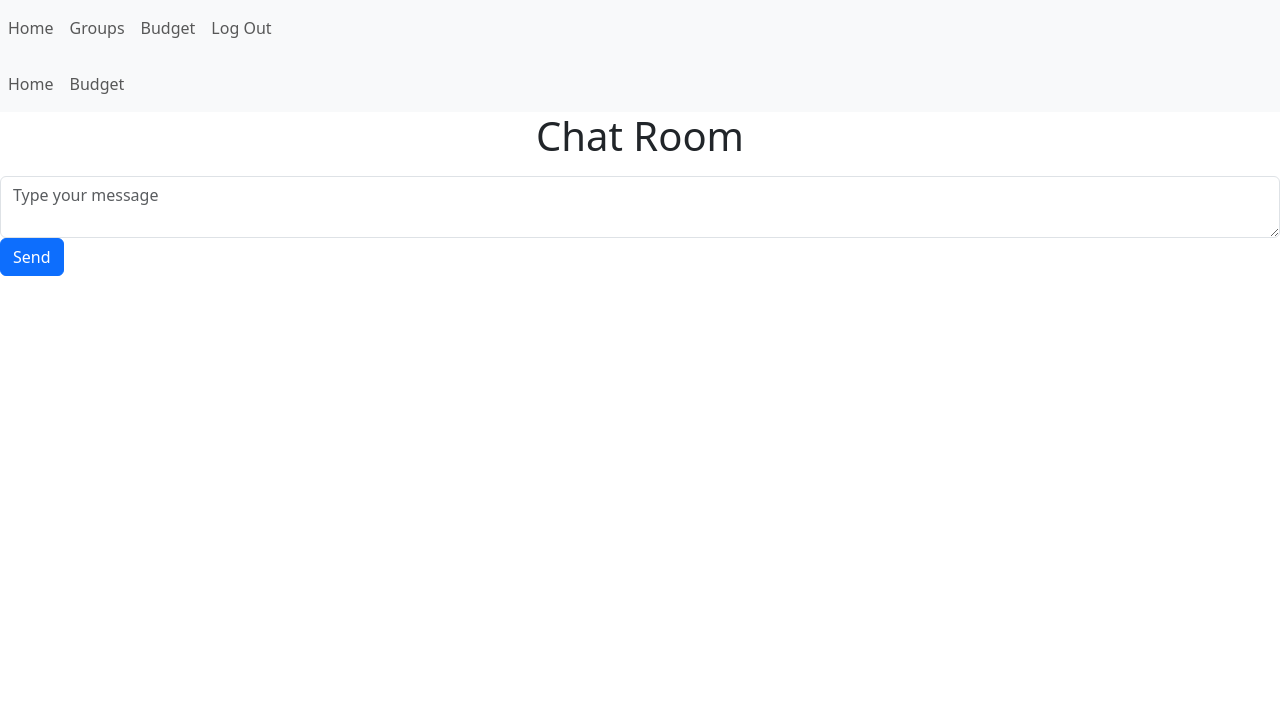
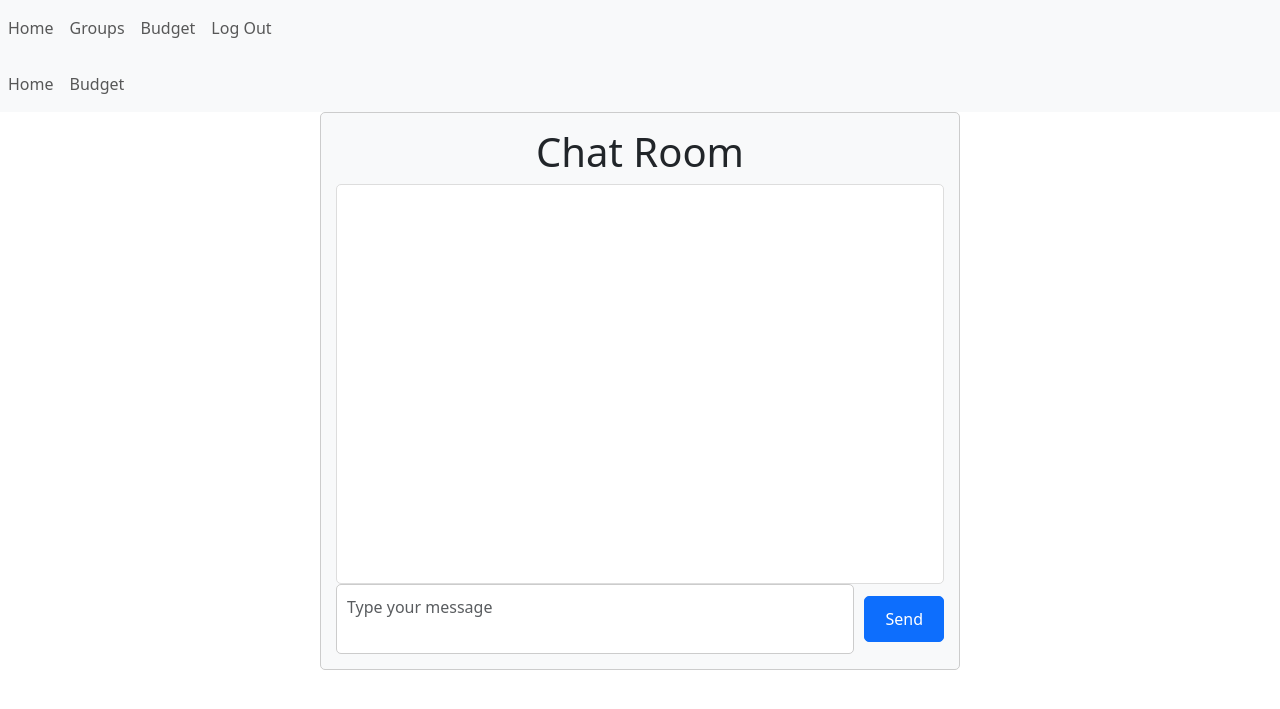
Before and after one commit to rakhan19/TripPlanner421, a Flask app: template templates/chat.html in a window 1280 px wide. Shown: the top 709 px of the page. Run offline with Flask 3, Linux system fonts and the light colour scheme; the template is opened without the code that fills it, so the values that code supplies are empty; parts of the project's set-up code (start-up, migrations or seed data) failed here and were passed over; some libraries are stand-ins or nearby versions.

Commit message:
add styling

```diff
--- a/static/css/styles.css
+++ b/static/css/styles.css
@@ -1,4 +1,3 @@
-
 #map {
   height: 500px;
   width: 100%;
@@ -19,3 +18,46 @@
 .autocomplete-item:hover {
   background-color: #f0f0f0;
 }
+
+.chat-container {
+  border: 1px solid #ccc;
+  border-radius: 5px;
+  padding: 15px;
+  background-color: #f8f9fa;
+  margin-bottom: 20px;
+  width: 50%;
+  margin: auto;
+}
+
+.chat-logs {
+  height: 400px;
+  overflow-y: scroll;
+  padding: 10px;
+  border: 1px solid #ddd;
+  background-color: #fff;
+  border-radius: 5px;
+}
+
+.chat-logs li {
+  list-style-type: none;
+  margin-bottom: 10px;
+}
+
+.chat-form {
+  display: flex;
+  align-items: center;
+}
+
+.chat-form textarea {
+  flex: 1;
+  resize: none;
+  border: 1px solid #ccc;
+  border-radius: 5px;
+  padding: 10px;
+  margin-right: 10px;
+}
+
+.chat-form button {
+  border-radius: 5px;
+  padding: 10px 20px;
+}
```
Lines whose indentation alone changed are shown as unchanged.
